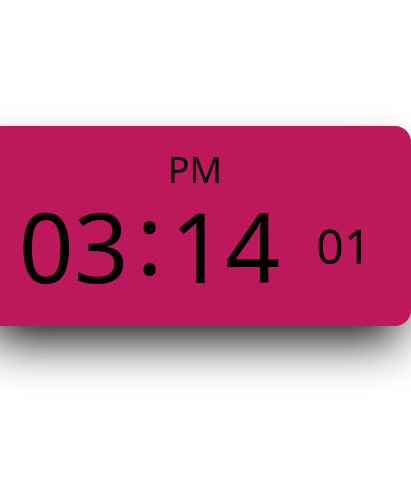
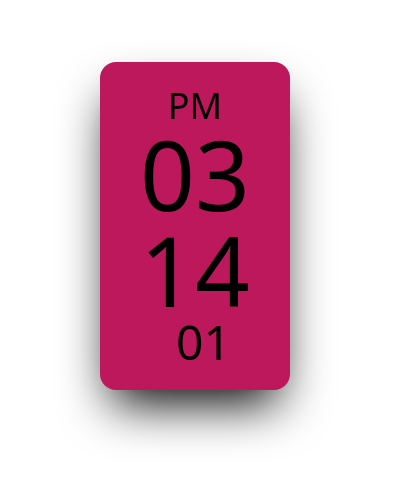
Before and after one commit to Ashiqur-Anik/Digital-Clock, a plain HTML site: page index.html in a window 390 px wide. Shown: the part 196-676 px from the top of the page, 411 px wide, since content can reach past the window. Drawn offline with nearby package versions, Linux system fonts and the light colour scheme.

Commit message:
add to responsibe

```diff
--- a/index.html
+++ b/index.html
@@ -12,9 +12,9 @@
     <div class="flex justify-center items-center h-lvh">
         <div class=" bg-pink-700 py-6 px-10 rounded-2xl shadow-black shadow-2xl">
             <h1 id="period" class="text-center text-4xl">AM</h1>
-            <div class="flex items-center">
+            <div class="md:flex items-center">
                 <h1 id="hours" class="text-8xl">00</h1>
-                <p class="text-8xl mx-2 mb-4">:</p>
+                <p class="text-8xl mx-2 mb-4 md:block hidden">:</p>
                 <h1 id="minutes" class="text-8xl">00</h1>
                 <h1 id="seconds" class="text-5xl ml-9">00</h1>
             </div>
```
